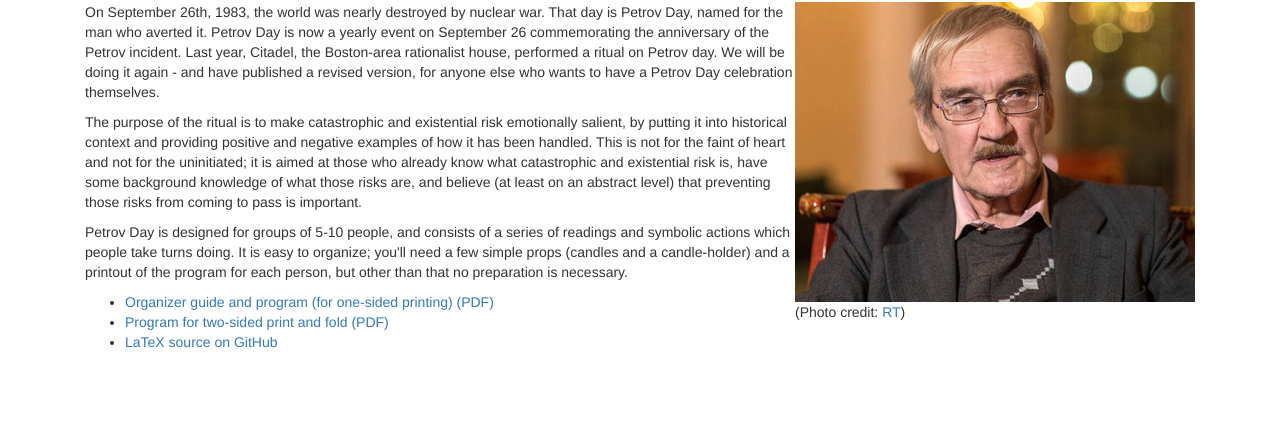
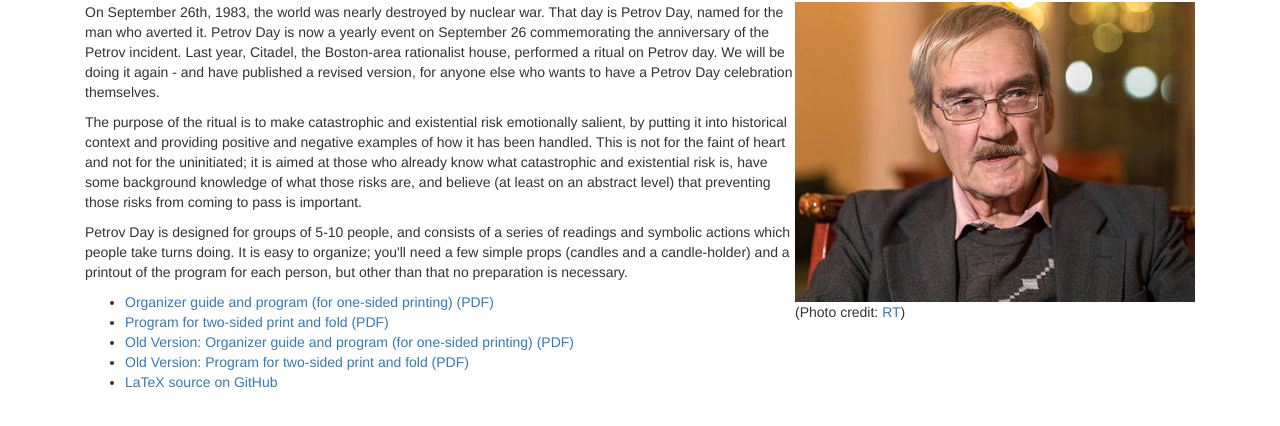
Before and after one commit to jimrandomh/PetrovDay, a plain HTML site: page web/index.html in a window 1280 px wide. Shown: the part 158-584 px from the top of the page. Drawn offline with nearby package versions, Linux system fonts and the light colour scheme.

Commit message:
2025 updates

```diff
--- a/web/index.html
+++ b/web/index.html
@@ -64,6 +64,8 @@ necessary.</P>
 <ul>
 <li><a href="/downloads/PetrovDay-OrganizerGuide.pdf">Organizer guide and program (for one-sided printing) (PDF)</a></li>
 <li><a href="/downloads/PetrovDay-DoubleSidedBooklet.pdf">Program for two-sided print and fold (PDF)</a></li>
+<li><a href="/downloads-old/PetrovDay-OrganizerGuide.pdf">Old Version: Organizer guide and program (for one-sided printing) (PDF)</a></li>
+<li><a href="/downloads-old/PetrovDay-DoubleSidedBooklet.pdf">Old Version: Program for two-sided print and fold (PDF)</a></li>
 <li><a href="https://www.github.com/jimrandomh/PetrovDay">LaTeX source on GitHub</a></li>
 </ul>
 
```
Also changed, not shown: 1 other file.
